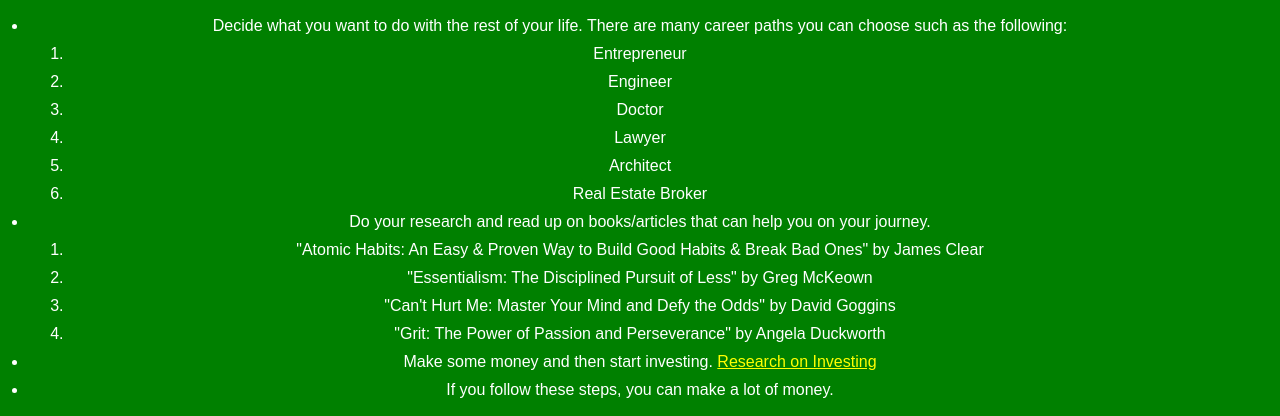
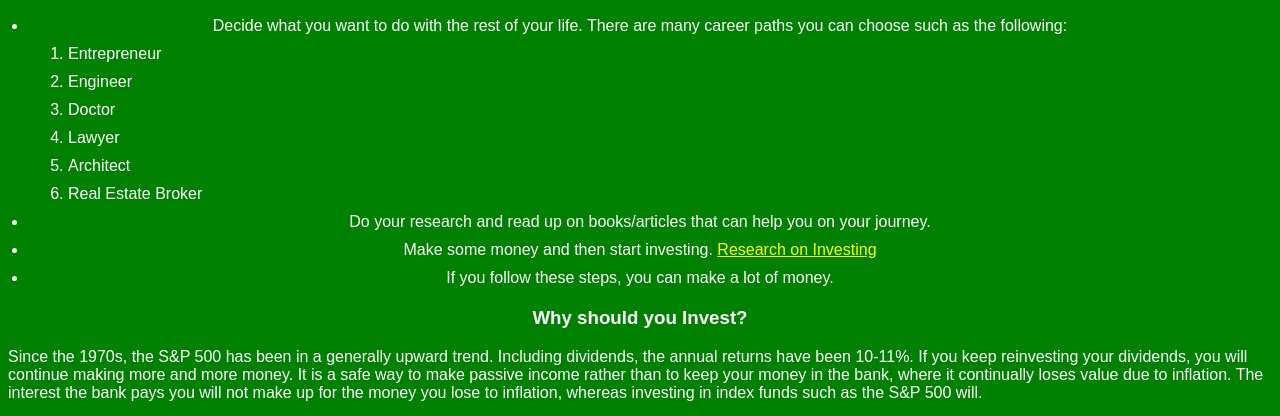
Before and after one commit to mih1rp/mih1rp.github.io, a plain HTML site: page index.html in a window 1280 px wide. Shown: the part 331-747 px from the top of the page. Drawn offline with Linux system fonts and the light colour scheme.

Commit message:
Update index.html

```diff
--- a/index.html
+++ b/index.html
@@ -18,7 +18,7 @@
 
     <ul style="text-align: center;">
         <li>Decide what you want to do with the rest of your life. There are many career paths you can choose such as the following:</li>
-        <ol>
+        <ol style="text-align: left;">
             <li>Entrepreneur</li>
             <li>Engineer</li>
             <li>Doctor</li>
@@ -27,12 +27,6 @@
             <li>Real Estate Broker</li>
         </ol>
         <li>Do your research and read up on books/articles that can help you on your journey.</li>
-          <ol>
-            <li>"Atomic Habits: An Easy & Proven Way to Build Good Habits & Break Bad Ones" by James Clear</li>
-            <li>"Essentialism: The Disciplined Pursuit of Less" by Greg McKeown</li>
-            <li>"Can't Hurt Me: Master Your Mind and Defy the Odds" by David Goggins</li>
-            <li>"Grit: The Power of Passion and Perseverance" by Angela Duckworth</li>
-        </ol>
         <li>Make some money and then start investing. <a href="https://www.investopedia.com/articles/basics/06/invest1000.asp" style="color: yellow;">Research on Investing</a></li>
         <li>If you follow these steps, you can make a lot of money.</li>
     </ul>
```
